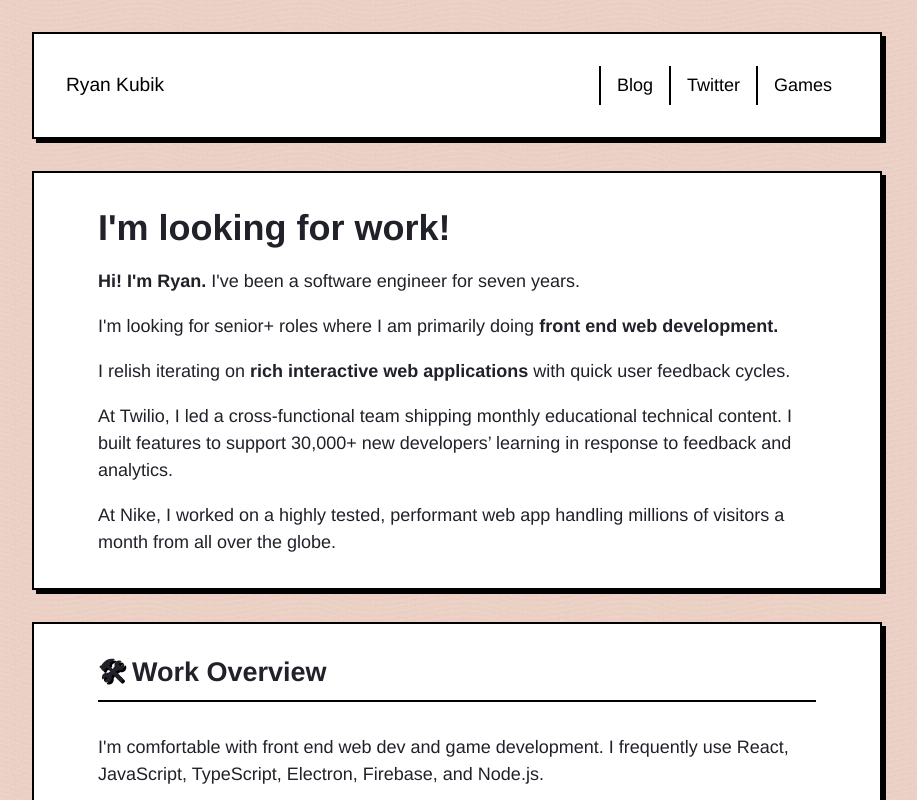
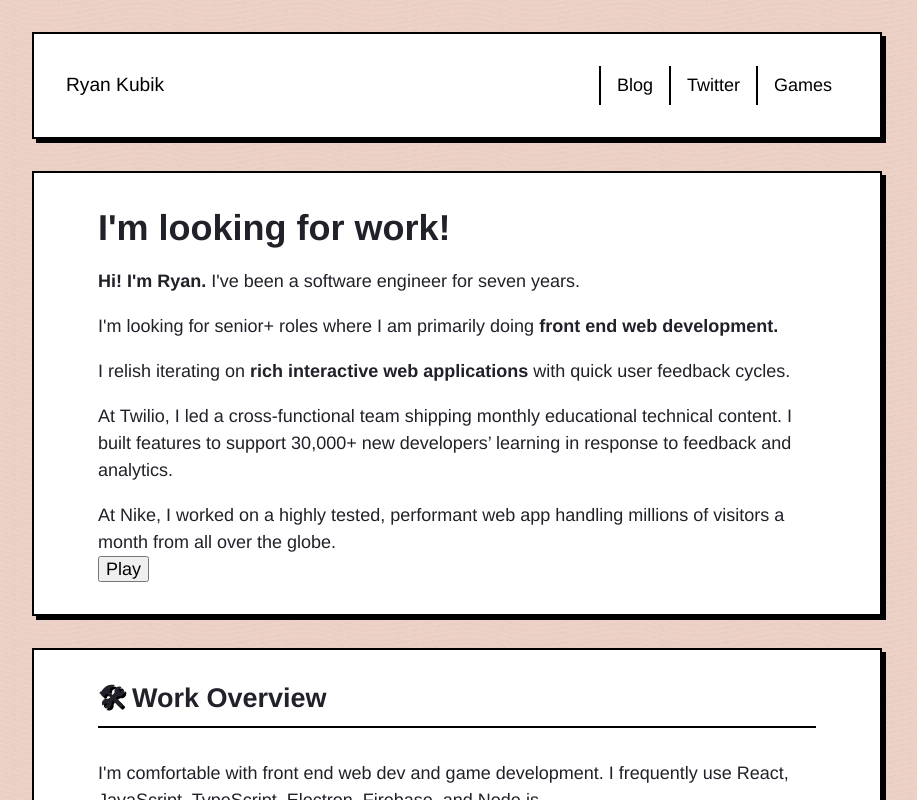
Before and after one commit to rmkubik/next-blog, a Next.js app: page /work in a window 1280 px wide. Shown: the top 800 px of the page, without its empty margins (183-1100 px from the left). Built offline with nearby package versions, Linux system fonts and the light colour scheme.

Commit message:
Matter prototype with words

```diff
--- a/pages/index.js
+++ b/pages/index.js
@@ -23,7 +23,7 @@ const Home = ({ posts, projects }) => {
         </p>
         <p>
           <Icon>{"👀"}</Icon>{" "}
-          <Link to="/work">I&apos;m looking for work! Learn more...</Link>
+          <Link to="/work">I&apos;m looking for work! Learn more</Link>
         </p>
       </Section>
       <div className="projects">
--- a/pages/work.js
+++ b/pages/work.js
@@ -1,4 +1,5 @@
 /* eslint-disable react/no-unescaped-entities */
+import Head from "next/head";
 
 import Footer from "../src/components/Footer";
 import Section from "../src/components/Section";
@@ -11,7 +12,13 @@ import Link from "../src/components/Link";
 const Projects = () => {
   return (
     <div className="main">
-      <Section>
+      <Head>
+        <script
+          async
+          src="https://unpkg.com/matter-js@0.19.0/build/matter.min.js"
+        />
+      </Head>
+      <Section className="test-game-container">
         <h1>I'm looking for work!</h1>
         <p>
           <strong>Hi! I'm Ryan. </strong>
@@ -35,6 +42,171 @@ const Projects = () => {
           At Nike, I worked on a highly tested, performant web app handling
           millions of visitors a month from all over the globe.
         </p>
+        <div
+          id="test-game"
+          style={{
+            left: 0,
+            position: "absolute",
+            top: 0,
+          }}
+        />
+        <button
+          id="play-button"
+          onClick={() => {
+            const {
+              Engine,
+              Render,
+              Body,
+              Bodies,
+              Composite,
+              Runner,
+              Vector,
+              // Mouse,
+              // MouseConstraint,
+              // eslint-disable-next-line no-undef
+            } = Matter;
+
+            const container = document.querySelector(".test-game-container");
+            const playButton = document.querySelector("#play-button");
+
+            playButton.remove();
+
+            /**
+             * Credit for this regex from wmacfarl's platformize.js
+             * https://github.com/wmacfarl/web-platformer/blob/main/platformize.js#LL175C1-L176C1
+             * https://wmacfarl.itch.io/eggjam17
+             */
+            container.innerHTML = container.innerHTML.replace(
+              // eslint-disable-next-line security/detect-unsafe-regex
+              /(?<!(<\/?[^>]*|&[^;]*))([^\s<]+)/gu,
+              '$1<span class="obstacle">$2</span>'
+            );
+
+            container.style.position = "relative";
+
+            const engine = Engine.create();
+
+            engine.gravity.y = 0;
+
+            const render = Render.create({
+              element: document.querySelector("#test-game"),
+              engine,
+              options: {
+                background: "transparent",
+                height: container.offsetHeight,
+                width: container.offsetWidth,
+                wireframes: false, // Draw the shapes as solid colors
+              },
+            });
+
+            const obstacleElements = container.querySelectorAll(".obstacle");
+            const obstacles = [];
+
+            const containerBoundingRect = container.getBoundingClientRect();
+
+            for (const obstacleElement of obstacleElements) {
+              const obstacleBoundingRect =
+                obstacleElement.getBoundingClientRect();
+              const body = Bodies.rectangle(
+                obstacleBoundingRect.x -
+                  containerBoundingRect.x +
+                  obstacleBoundingRect.width / 2,
+                obstacleBoundingRect.y -
+                  containerBoundingRect.y +
+                  obstacleBoundingRect.height / 2,
+                obstacleBoundingRect.width,
+                obstacleBoundingRect.height
+              );
+
+              obstacles.push(body);
+            }
+
+            Composite.add(engine.world, obstacles);
+
+            const ball = Bodies.circle(20, 20, 10);
+
+            Composite.add(engine.world, [ball]);
+
+            let initialDragPos;
+            let dragPos;
+
+            document.addEventListener("mousedown", (e) => {
+              e.preventDefault();
+
+              initialDragPos = {
+                x: e.clientX,
+                y: e.clientY,
+              };
+              dragPos = {
+                x: e.clientX,
+                y: e.clientY,
+              };
+            });
+
+            document.addEventListener("mousemove", (e) => {
+              e.preventDefault();
+
+              dragPos = {
+                x: e.clientX,
+                y: e.clientY,
+              };
+            });
+
+            const difference = (a, b) => {
+              const x = a.x - b.x;
+              const y = a.y - b.y;
+
+              return { x, y };
+            };
+
+            const scale = (vector, scalar) => {
+              return {
+                x: vector.x * scalar,
+                y: vector.y * scalar,
+              };
+            };
+
+            document.addEventListener("mouseup", (e) => {
+              e.preventDefault();
+
+              dragPos = {
+                x: e.clientX,
+                y: e.clientY,
+              };
+
+              const diff = difference(initialDragPos, dragPos);
+
+              Body.applyForce(ball, ball.position, scale(diff, 0.0001));
+            });
+
+            // add mouse control
+            // const mouse = Mouse.create(render.canvas),
+            //   mouseConstraint = MouseConstraint.create(engine, {
+            //     constraint: {
+            //       render: {
+            //         visible: false,
+            //       },
+            //       stiffness: 0.2,
+            //     },
+            //     mouse,
+            //   });
+
+            // Composite.add(engine.world, mouseConstraint);
+
+            // keep the mouse in sync with rendering
+            // render.mouse = mouse;
+
+            Render.run(render);
+
+            // create runner
+            const runner = Runner.create();
+
+            Runner.run(runner, engine);
+          }}
+          type="button"
+        >
+          Play
+        </button>
       </Section>
       <Section className="work-overview">
         <h2>
```
